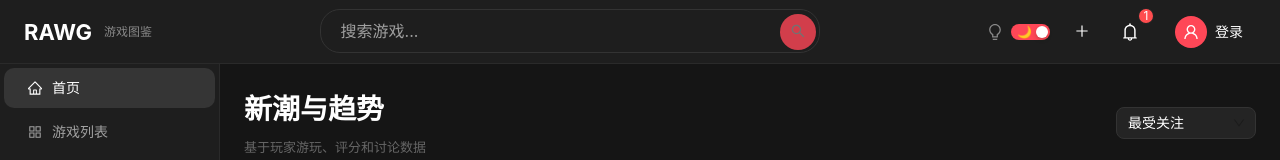
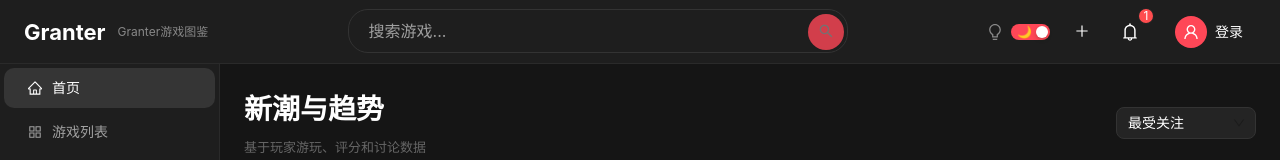
Before and after one commit to Granter-z/game-guide, a React (Vite) app in the folder frontend/: page / in a window 1280 px wide. Shown: the top 160 px of the page. Built offline with nearby package versions, Linux system fonts and the light colour scheme; no server answers.

Commit message:
feat: 重构前端页面并优化性能
- 将品牌名称从RAWG更改为Granter
- 实现页面组件的懒加载以提升性能
- 更新游戏卡片图片的占位图
- 为图片添加懒加载属性
- 添加页面加载时的旋转等待指示器

```diff
--- a/frontend/index.html
+++ b/frontend/index.html
@@ -4,7 +4,7 @@
     <meta charset="UTF-8" />
     <link rel="icon" type="image/svg+xml" href="/vite.svg" />
     <meta name="viewport" content="width=device-width, initial-scale=1.0" />
-    <title>游戏图鉴 - Game Guide</title>
+    <title>Granter游戏图鉴</title>
   </head>
   <body>
     <div id="root"></div>
--- a/frontend/src/App.jsx
+++ b/frontend/src/App.jsx
@@ -1,16 +1,18 @@
-import React, { useEffect } from 'react';
+import React, { useEffect, Suspense, lazy } from 'react';
 import { BrowserRouter, Routes, Route } from 'react-router-dom';
-import { ConfigProvider, theme as antdTheme } from 'antd';
+import { ConfigProvider, theme as antdTheme, Spin } from 'antd';
 import zhCN from 'antd/locale/zh_CN';
 import Layout from './components/Layout';
 import Home from './pages/Home';
 import GameList from './pages/GameList';
-import GameDetail from './pages/GameDetail';
-import Search from './pages/Search';
-import Login from './pages/Login';
-import Profile from './pages/Profile';
-import Chat from './pages/Chat';
 import useThemeStore from './store/themeStore';
+
+// 懒加载页面组件
+const GameDetail = lazy(() => import('./pages/GameDetail'));
+const Search = lazy(() => import('./pages/Search'));
+const Login = lazy(() => import('./pages/Login'));
+const Profile = lazy(() => import('./pages/Profile'));
+const Chat = lazy(() => import('./pages/Chat'));
 
 const App = () => {
   const { theme } = useThemeStore();
@@ -123,6 +125,7 @@ const App = () => {
   return (
     <ConfigProvider theme={antdThemeConfig} locale={zhCN}>
       <BrowserRouter>
+        <Suspense fallback={<div style={{ display: 'flex', justifyContent: 'center', alignItems: 'center', height: '100vh' }}><Spin size="large" /></div>}>
           <Routes>
             <Route path="/" element={<Layout />}>
               <Route index element={<Home />} />
@@ -134,6 +137,7 @@ const App = () => {
               <Route path="chat" element={<Chat />} />
             </Route>
           </Routes>
+        </Suspense>
       </BrowserRouter>
     </ConfigProvider>
   );
--- a/frontend/src/components/GameCard.jsx
+++ b/frontend/src/components/GameCard.jsx
@@ -7,7 +7,7 @@ import useThemeStore from '../store/themeStore';
 const GameCard = ({ game, onAddFavorite }) => {
   const { theme } = useThemeStore();
   const isDark = theme === 'dark';
-  const fallbackImage = 'https://imgbed.cn/file/placeholder/400x225.png';
+  const fallbackImage = 'https://placehold.co/400x225/242424/666?text=No+Image';
 
   const cardBg = isDark ? '#242424' : '#ffffff';
   const textColor = isDark ? '#ffffff' : '#000000';
@@ -34,6 +34,7 @@ const GameCard = ({ game, onAddFavorite }) => {
             <img
               src={game.background_image || fallbackImage}
               alt={game.name}
+              loading="lazy"
               style={{
                 width: '100%',
                 height: '100%',
--- a/frontend/src/components/Header.jsx
+++ b/frontend/src/components/Header.jsx
@@ -62,8 +62,8 @@ const Header = () => {
       {/* Logo */}
       <Link to="/" style={{ textDecoration: 'none' }}>
         <div style={{ display: 'flex', alignItems: 'center', gap: 8 }}>
-          <span style={{ fontSize: 22, fontWeight: 700, color: textColor }}>RAWG</span>
-          <span style={{ fontSize: 12, color: textSecondary, marginLeft: 4 }}>游戏图鉴</span>
+          <span style={{ fontSize: 22, fontWeight: 700, color: textColor }}>Granter</span>
+          <span style={{ fontSize: 12, color: textSecondary, marginLeft: 4 }}>Granter游戏图鉴</span>
         </div>
       </Link>
 
```
Lines whose indentation alone changed are shown as unchanged.
